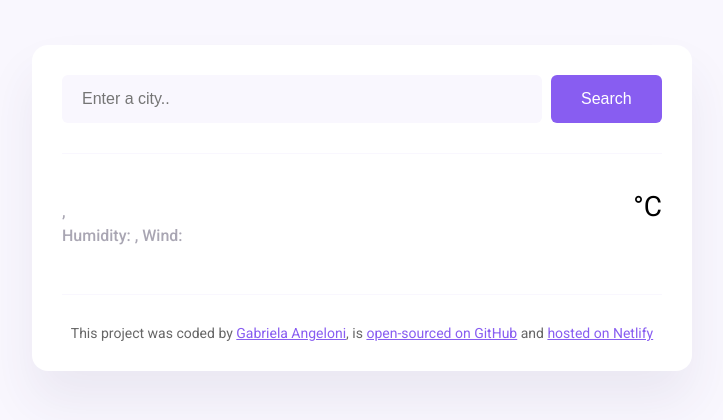
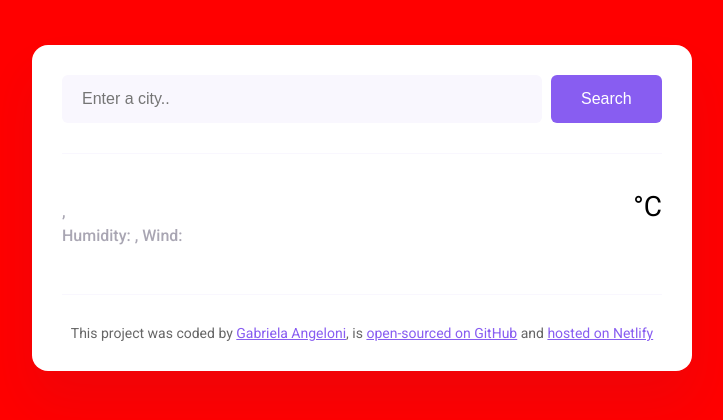
Before and after one commit to babiangeloni/GAbiWeatherApp, a plain HTML site: page index.html in a window 1280 px wide. Shown: the whole page, without its empty margins (278-1001 px from the left). Drawn offline with nearby package versions, Linux system fonts and the light colour scheme; no server answers.

Commit message:
change color

```diff
--- a/src/style.css
+++ b/src/style.css
@@ -1,5 +1,5 @@
 body {
-  background-color: #f9f7fe;
+  background-color: red;
   font-family: "Roboto", sans-serif;
 }
 
```
